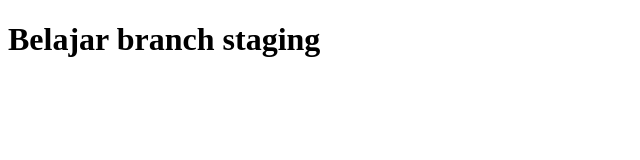
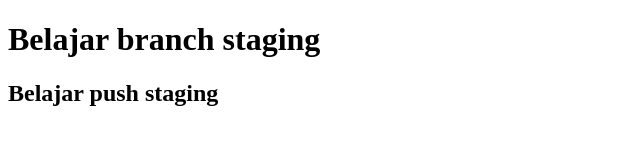
Before and after one commit to saldhyyoga/todolist, a plain HTML site: page header.html in a window 1280 px wide. Shown: the whole page, without its empty margins (0-640 px from the left). Drawn offline with Linux system fonts and the light colour scheme.

Commit message:
add elemen h2

```diff
--- a/header.html
+++ b/header.html
@@ -8,5 +8,6 @@
 </head>
 <body>
     <h1>Belajar branch staging</h1>
+    <h2>Belajar push staging</h2>
 </body>
 </html>
```
